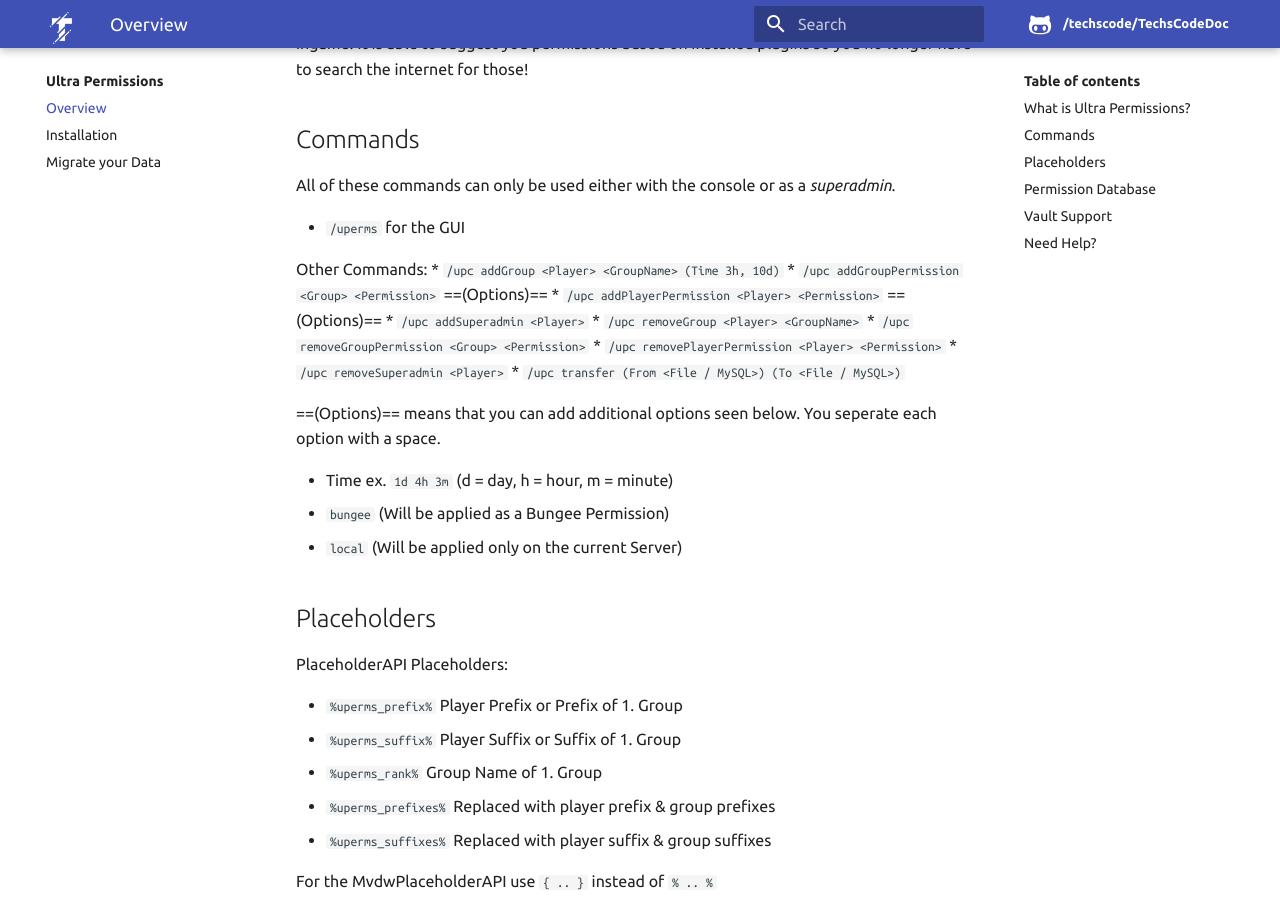
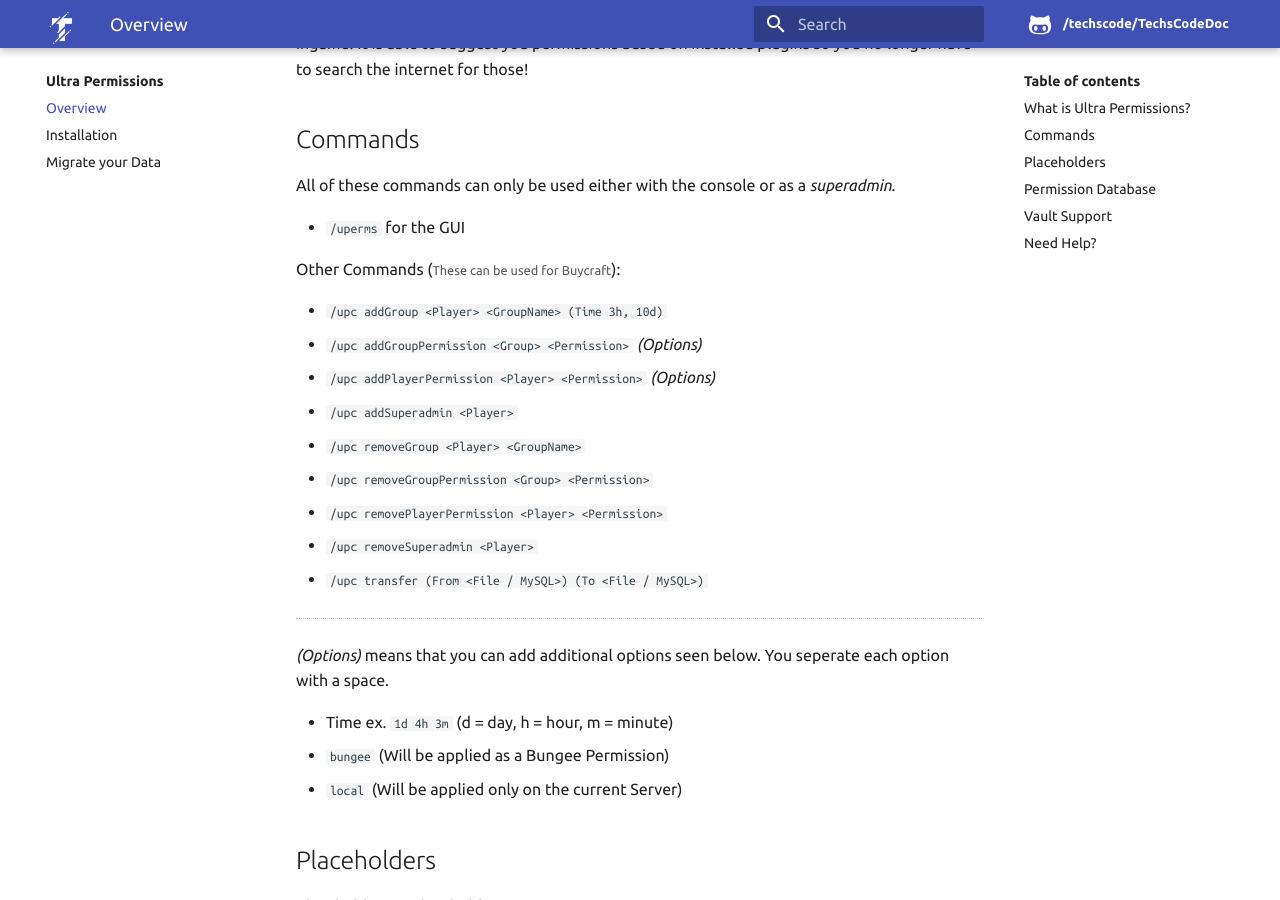
Before and after one commit to MonsterZockerHD/TechsCodeDoc, an MkDocs documentation site: the page built from docs/Ultra Permissions/index.md, in a window 1280 px wide and 900 px high, scrolled down 272 px. Built offline with MkDocs 1.6.1, drawn with Linux system fonts in a browser that asks for light colours.

Commit message:
Fixed List

```diff
--- a/docs/Ultra Permissions/index.md
+++ b/docs/Ultra Permissions/index.md
@@ -10,10 +10,11 @@ All of these commands can only be used either with the console or as a *superadm
 
 * `/uperms` for the GUI
 
-Other Commands:
+Other Commands (<small>These can be used for Buycraft</small>):
+
 * `/upc addGroup <Player> <GroupName> (Time 3h, 10d)`
-* `/upc addGroupPermission <Group> <Permission>` ==(Options)==
-* `/upc addPlayerPermission <Player> <Permission>` ==(Options)==
+* `/upc addGroupPermission <Group> <Permission>` *(Options)*
+* `/upc addPlayerPermission <Player> <Permission>` *(Options)*
 * `/upc addSuperadmin <Player>`
 * `/upc removeGroup <Player> <GroupName>`
 * `/upc removeGroupPermission <Group> <Permission>`
@@ -21,7 +22,9 @@ Other Commands:
 * `/upc removeSuperadmin <Player>`
 * `/upc transfer (From <File / MySQL>) (To <File / MySQL>)`
 
-==(Options)== means that you can add additional options seen below. You seperate each option with a space.
+---
+
+*(Options)* means that you can add additional options seen below. You seperate each option with a space.
 
  - Time ex. `1d 4h 3m` (d = day, h = hour, m = minute)
  - `bungee` (Will be applied as a Bungee Permission)
```
Also changed, not shown: 2 other files.
